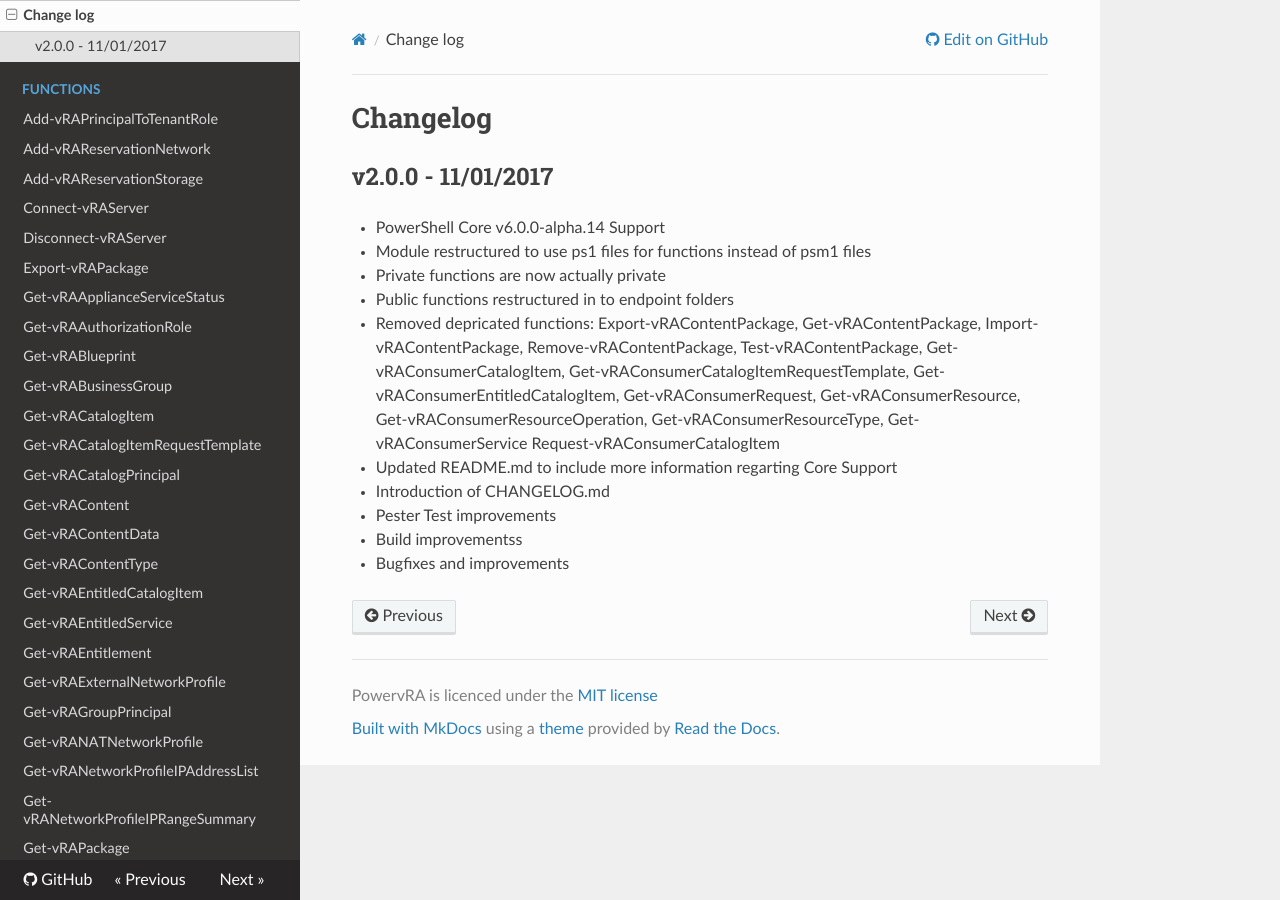
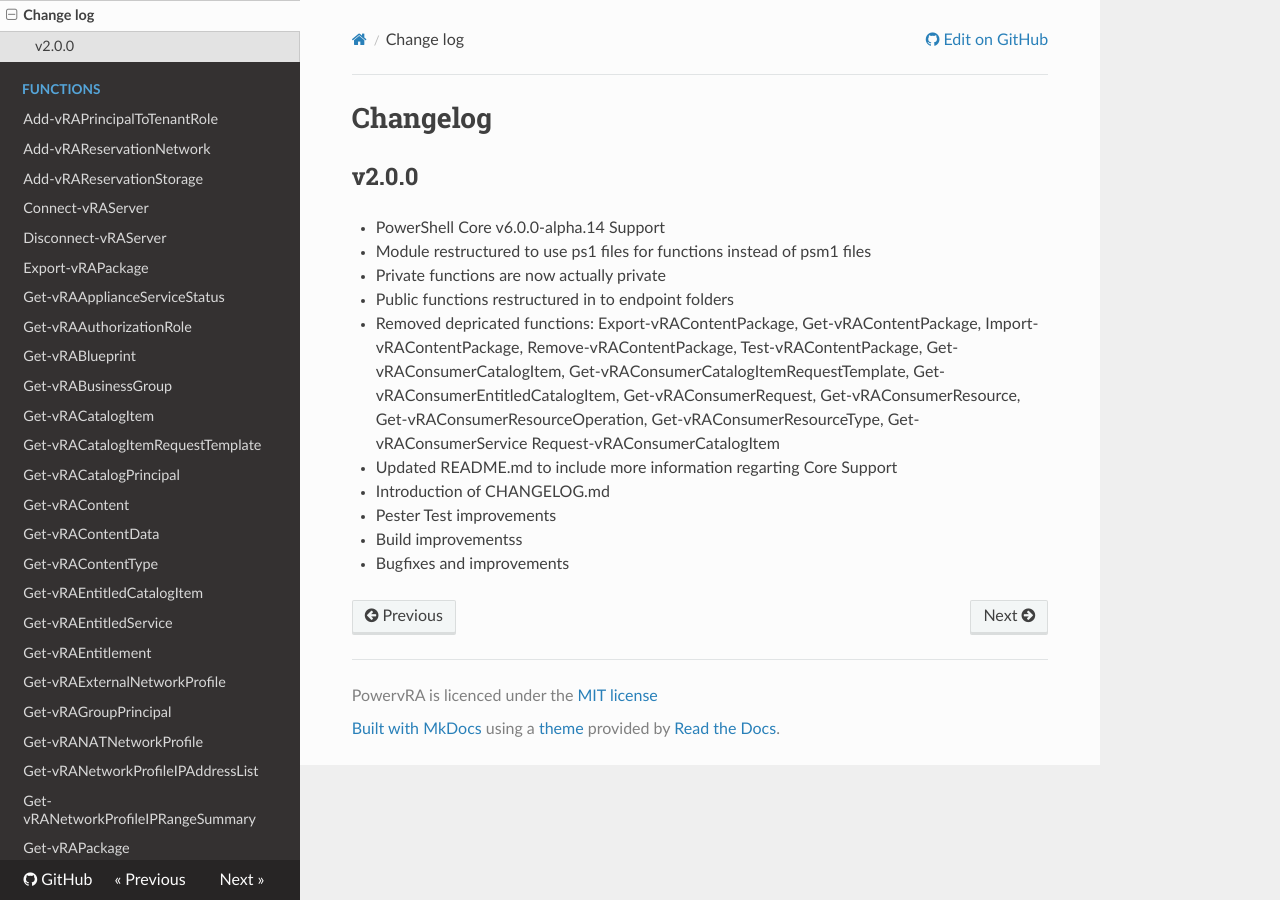
Before and after one commit to jakkulabs/PowervRA, an MkDocs documentation site: the page built from docs/CHANGELOG.md, in a window 1280 px wide. Built offline with MkDocs 1.6.1, drawn with Linux system fonts in a browser that asks for light colours; nearby versions of some CDN libraries; old or Windows-style settings are respelled for this version of MkDocs.

Commit message:
Remove date from changelog [ci skip]

```diff
--- a/docs/CHANGELOG.md
+++ b/docs/CHANGELOG.md
@@ -1,6 +1,6 @@
 # Changelog
 
-## v2.0.0 - 11/01/2017
+## v2.0.0
 * PowerShell Core v6.0.0-alpha.14 Support
 * Module restructured to use ps1 files for functions instead of psm1 files
 * Private functions are now actually private
```
